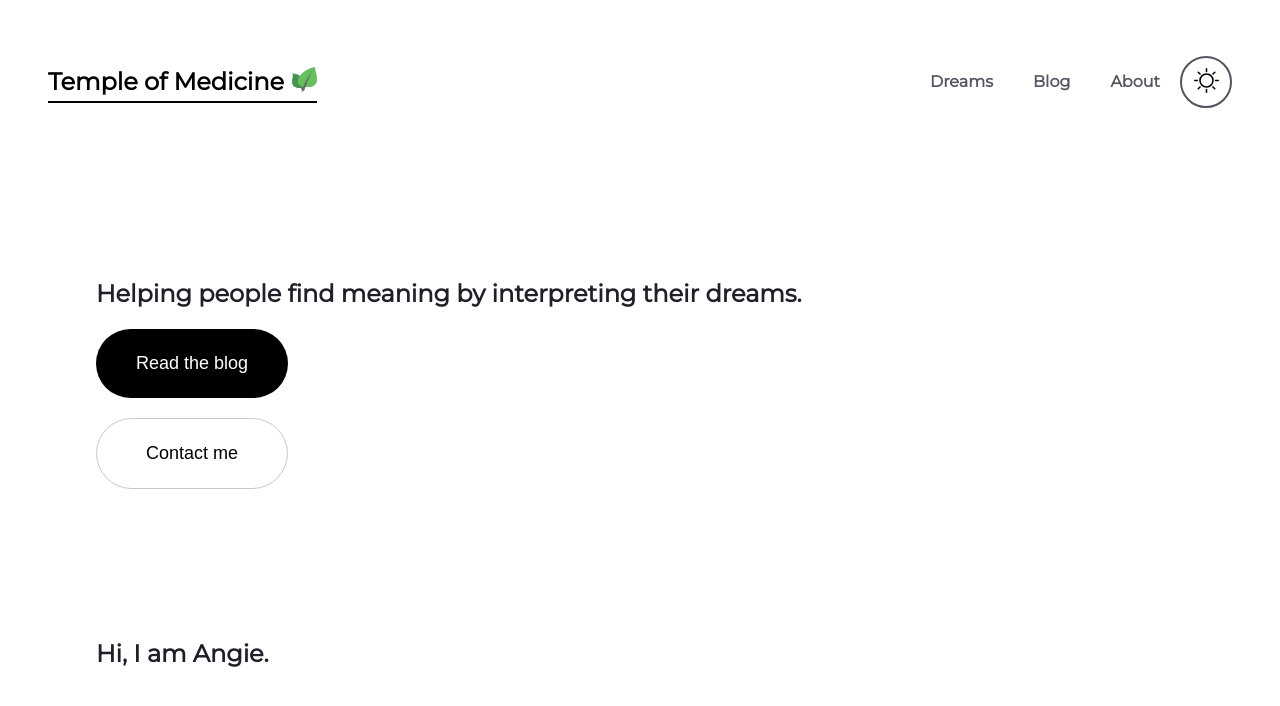
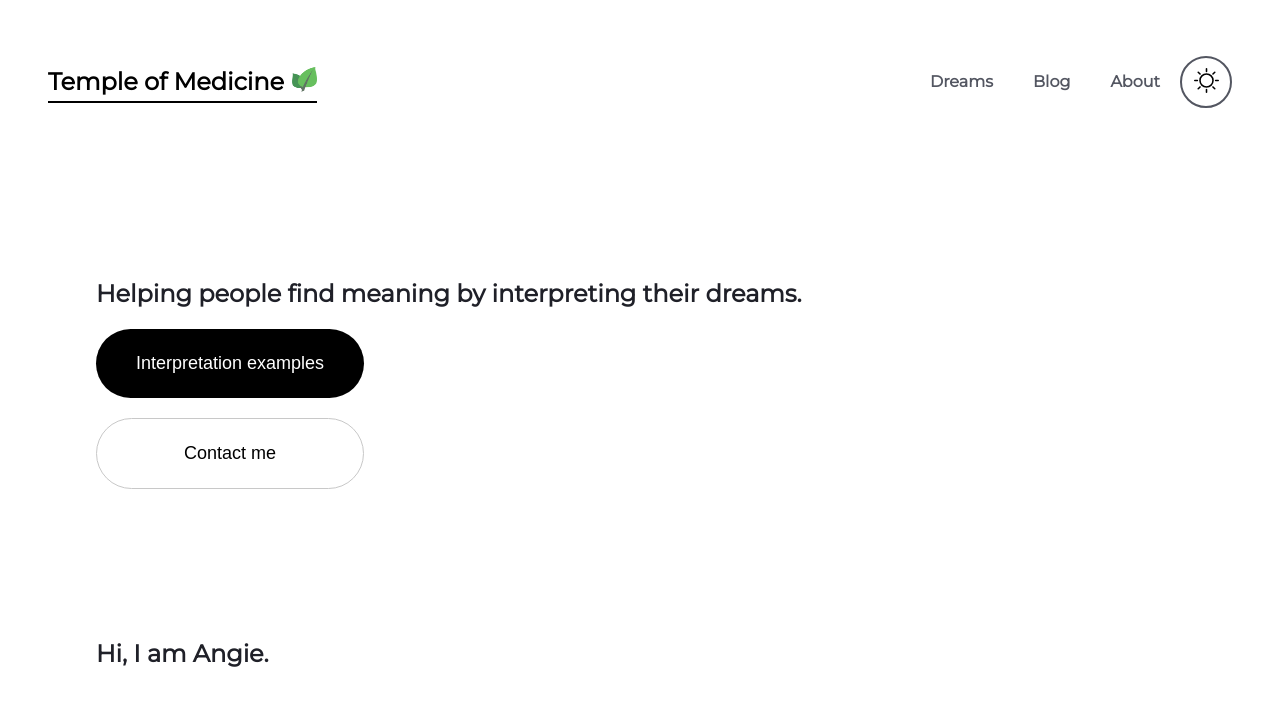
Before and after one commit to amberTrance/temple-of-medicine, a Next.js app: page / in a window 1280 px wide. Shown: the top 706 px of the page. Built offline with nearby package versions, Linux system fonts and the light colour scheme.

Commit message:
Changed landing page button.

```diff
--- a/src/app/page.tsx
+++ b/src/app/page.tsx
@@ -9,7 +9,7 @@ export default function Home() {
         <h1>Helping people find meaning by interpreting their dreams.</h1>
 
         <div className={styles.buttons}>
-          <Button href="/blog">Read the blog</Button>
+          <Button href="/dreams">Interpretation examples</Button>
 
           <ButtonHollow href="mailto:mind.edifice@gmail.com">Contact me</ButtonHollow>
         </div>
```
